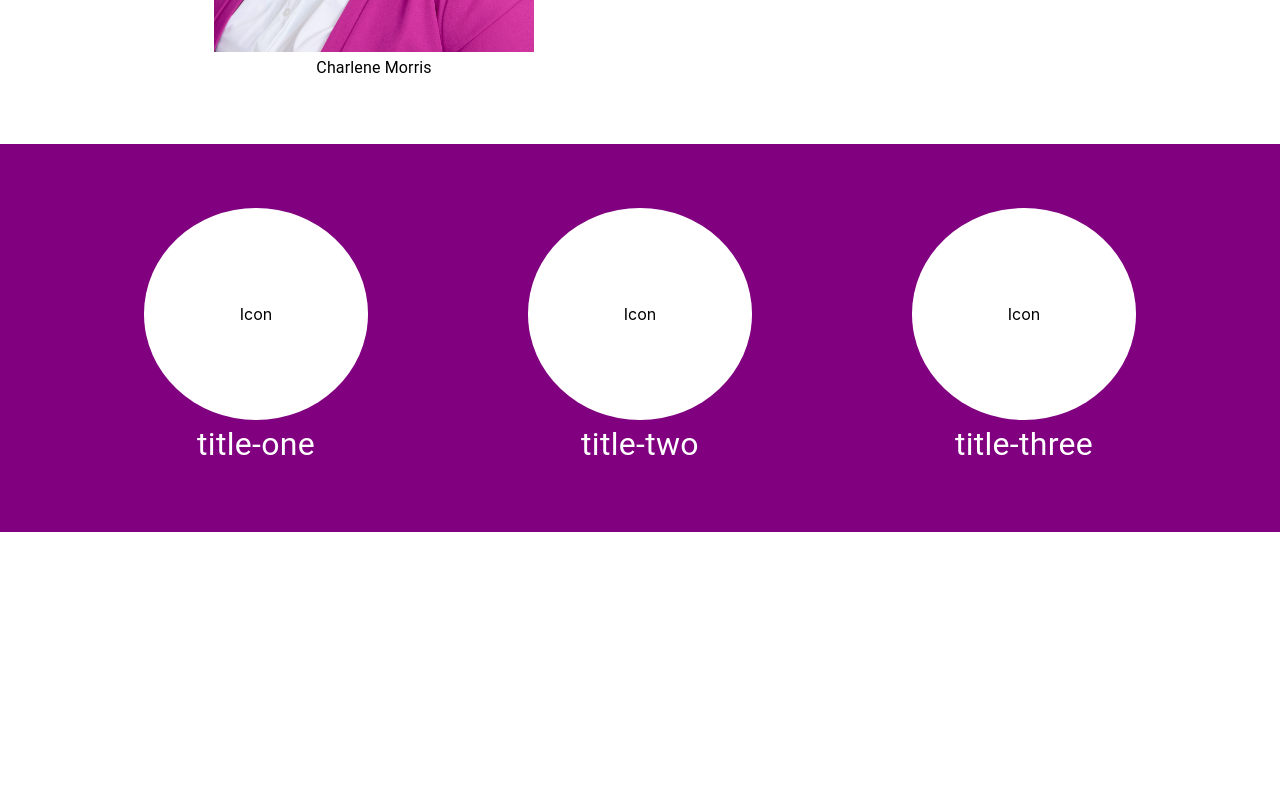
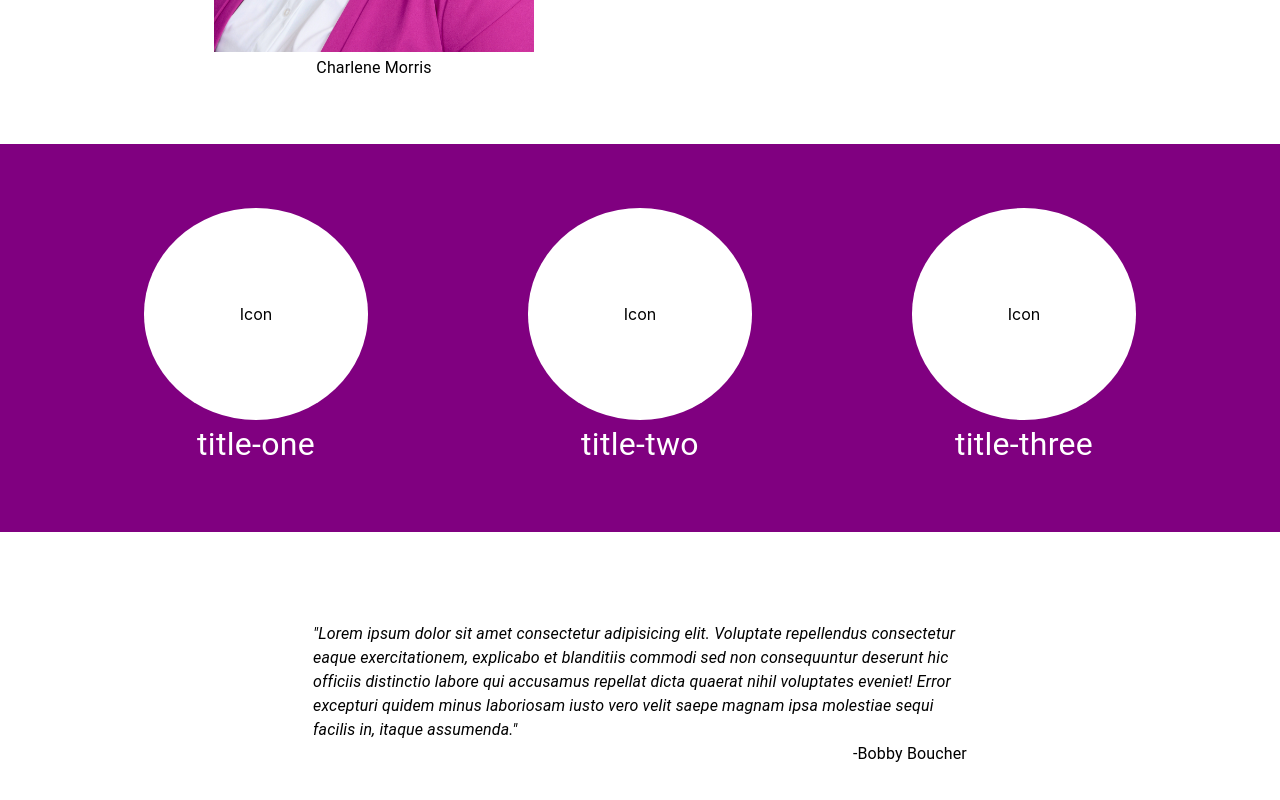
Before and after one commit to DaedalusFiction/charlene, a React (Create React App) app: page / in a window 1280 px wide. Shown: the part 942-1742 px from the top of the page. Before the commit the page ends 1474 px from the top, so only its background shows below. Built offline with nearby package versions, Linux system fonts and the light colour scheme.

Commit message:
added testimonial component

```diff
--- a/src/App.js
+++ b/src/App.js
@@ -3,13 +3,24 @@ import { Typography } from "@mui/material";
 import Hero from "./components/Hero";
 import Bio from "./components/Bio";
 import Services from "./components/Services";
+import Testimonial from "./components/Testimonial";
 
 function App() {
+    const testimonials = [
+        {
+            speaker: "Bobby Boucher",
+            body: '"Lorem ipsum dolor sit amet consectetur adipisicing elit. Voluptate repellendus consectetur eaque exercitationem, explicabo et blanditiis commodi sed non consequuntur deserunt hic officiis distinctio labore qui accusamus repellat dicta quaerat nihil voluptates eveniet! Error excepturi quidem minus laboriosam iusto vero velit saepe magnam ipsa molestiae sequi facilis in, itaque assumenda."',
+        },
+    ];
     return (
         <>
             <Hero />
             <Bio />
             <Services />
+            <Testimonial
+                text={testimonials[0].body}
+                speaker={testimonials[0].speaker}
+            />
         </>
     );
 }
--- /dev/null
+++ b/src/components/Testimonial.js
@@ -0,0 +1,28 @@
+import { Box, Container, Typography } from "@mui/material";
+import React from "react";
+
+const Testimonial = ({ text, speaker }) => {
+    return (
+        <Container>
+            <Box
+                sx={{
+                    display: "flex",
+                    flexDirection: "column",
+                    alignItems: "center",
+                    padding: "7vw 0",
+                }}
+            >
+                <Box>
+                    <Typography sx={{ maxWidth: "75ch", fontStyle: "italic" }}>
+                        {text}
+                    </Typography>
+                    <Typography sx={{ textAlign: "right" }}>
+                        -{speaker}
+                    </Typography>
+                </Box>
+            </Box>
+        </Container>
+    );
+};
+
+export default Testimonial;
```
